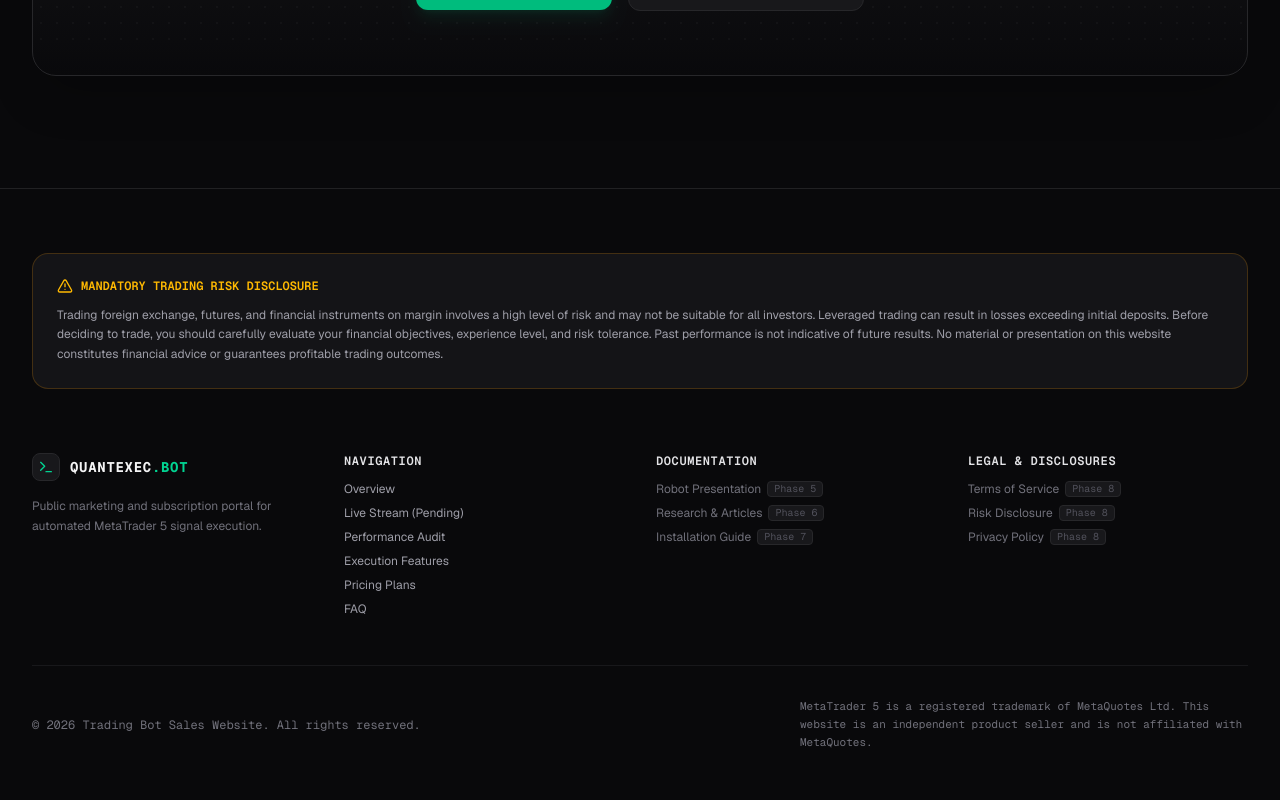
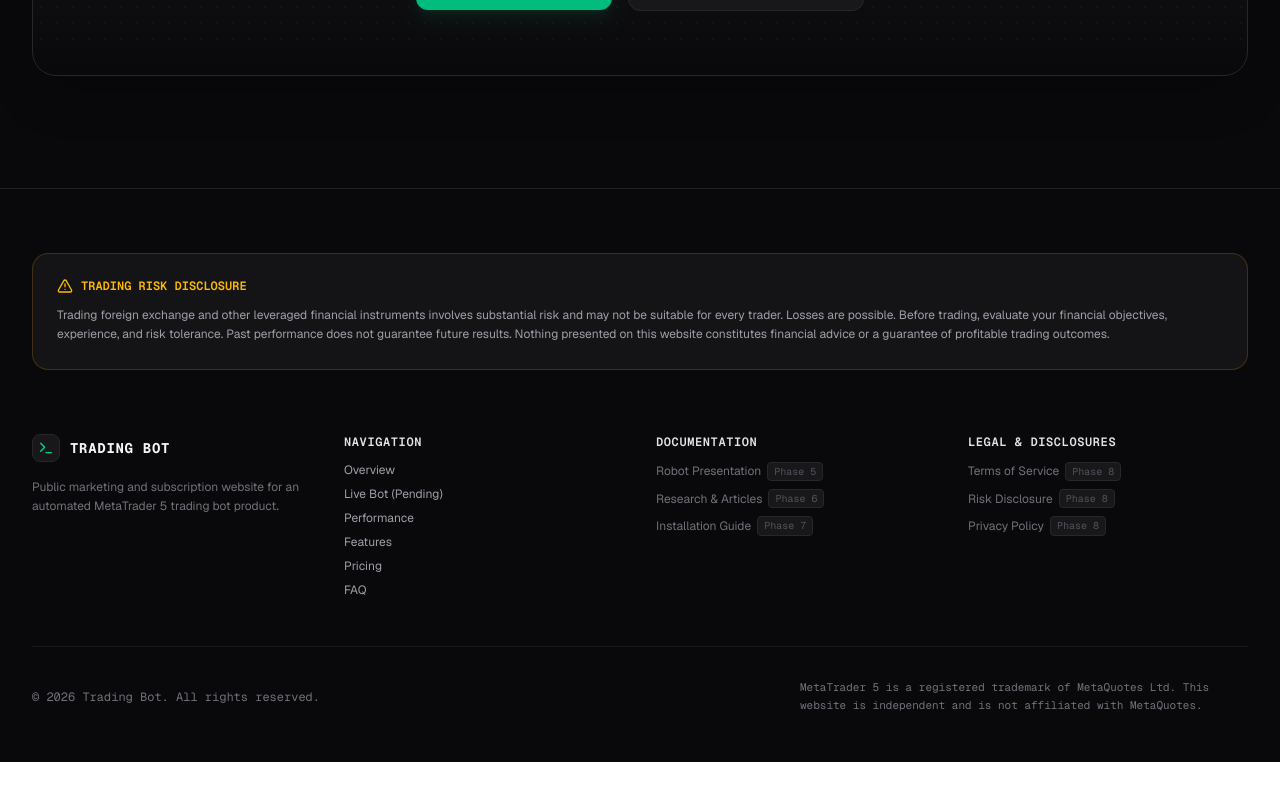
Before and after one commit to amirrezakhanipour/bot-website, a Next.js app: page / in a window 1280 px wide. Shown: the part 8848-9648 px from the top of the page. After the commit the page ends 9610 px from the top, so only its background shows below. Built offline with nearby package versions, Linux system fonts and the light colour scheme.

Commit message:
fix(phase2): remove unapproved footer branding

```diff
--- a/src/components/marketing/site-footer.tsx
+++ b/src/components/marketing/site-footer.tsx
@@ -5,111 +5,72 @@ export function SiteFooter() {
   return (
     <footer className="bg-zinc-950 border-t border-zinc-800/80 text-zinc-400 pt-16 pb-12">
       <div className="max-w-7xl mx-auto px-4 sm:px-6 lg:px-8 space-y-12">
-        {/* Prominent Trading Risk Disclosure Banner */}
         <div className="p-6 rounded-2xl bg-zinc-900/80 border border-amber-500/20 space-y-3">
           <div className="flex items-center gap-2 text-amber-400 text-xs font-mono font-semibold">
             <AlertTriangleIcon size={16} />
-            <span>MANDATORY TRADING RISK DISCLOSURE</span>
+            <span>TRADING RISK DISCLOSURE</span>
           </div>
           <p className="text-xs text-zinc-400 leading-relaxed font-sans">
-            Trading foreign exchange, futures, and financial instruments on margin involves a high level of risk and may not be suitable for all investors. Leveraged trading can result in losses exceeding initial deposits. Before deciding to trade, you should carefully evaluate your financial objectives, experience level, and risk tolerance. Past performance is not indicative of future results. No material or presentation on this website constitutes financial advice or guarantees profitable trading outcomes.
+            Trading foreign exchange and other leveraged financial instruments involves substantial risk and may not be suitable for every trader. Losses are possible. Before trading, evaluate your financial objectives, experience, and risk tolerance. Past performance does not guarantee future results. Nothing presented on this website constitutes financial advice or a guarantee of profitable trading outcomes.
           </p>
         </div>
 
-        {/* Footer Navigation Columns */}
         <div className="grid grid-cols-1 md:grid-cols-4 gap-8 pt-4">
-          {/* Brand Info */}
           <div className="space-y-4 md:col-span-1">
             <div className="flex items-center gap-2.5">
               <div className="w-7 h-7 rounded-lg bg-zinc-900 border border-zinc-800 flex items-center justify-center text-emerald-400">
                 <TerminalIcon size={16} />
               </div>
               <span className="text-sm font-bold tracking-wider text-zinc-100 uppercase font-mono">
-                QuantExec<span className="text-emerald-400">.bot</span>
+                Trading Bot
               </span>
             </div>
             <p className="text-xs text-zinc-500 leading-relaxed">
-              Public marketing and subscription portal for automated MetaTrader 5 signal execution.
+              Public marketing and subscription website for an automated MetaTrader 5 trading bot product.
             </p>
           </div>
 
-          {/* Column 1: Website Navigation */}
           <div className="space-y-3">
             <h4 className="text-xs font-mono font-semibold text-zinc-200 uppercase tracking-wider">
               Navigation
             </h4>
             <ul className="space-y-2 text-xs">
-              <li>
-                <a href="#hero" className="hover:text-zinc-100 transition-colors">Overview</a>
-              </li>
-              <li>
-                <a href="#live-bot" className="hover:text-zinc-100 transition-colors">Live Stream (Pending)</a>
-              </li>
-              <li>
-                <a href="#performance" className="hover:text-zinc-100 transition-colors">Performance Audit</a>
-              </li>
-              <li>
-                <a href="#features" className="hover:text-zinc-100 transition-colors">Execution Features</a>
-              </li>
-              <li>
-                <a href="#pricing" className="hover:text-zinc-100 transition-colors">Pricing Plans</a>
-              </li>
-              <li>
-                <a href="#faq" className="hover:text-zinc-100 transition-colors">FAQ</a>
-              </li>
+              <li><a href="#hero" className="hover:text-zinc-100 transition-colors">Overview</a></li>
+              <li><a href="#live-bot" className="hover:text-zinc-100 transition-colors">Live Bot (Pending)</a></li>
+              <li><a href="#performance" className="hover:text-zinc-100 transition-colors">Performance</a></li>
+              <li><a href="#features" className="hover:text-zinc-100 transition-colors">Features</a></li>
+              <li><a href="#pricing" className="hover:text-zinc-100 transition-colors">Pricing</a></li>
+              <li><a href="#faq" className="hover:text-zinc-100 transition-colors">FAQ</a></li>
             </ul>
           </div>
 
-          {/* Column 2: Documentation (Future Pages) */}
           <div className="space-y-3">
             <h4 className="text-xs font-mono font-semibold text-zinc-200 uppercase tracking-wider">
               Documentation
             </h4>
             <ul className="space-y-2 text-xs text-zinc-500">
-              <li className="flex items-center gap-1.5">
-                <span>Robot Presentation</span>
-                <span className="text-[10px] font-mono px-1.5 py-0.2 rounded bg-zinc-900 border border-zinc-800 text-zinc-600">Phase 5</span>
-              </li>
-              <li className="flex items-center gap-1.5">
-                <span>Research & Articles</span>
-                <span className="text-[10px] font-mono px-1.5 py-0.2 rounded bg-zinc-900 border border-zinc-800 text-zinc-600">Phase 6</span>
-              </li>
-              <li className="flex items-center gap-1.5">
-                <span>Installation Guide</span>
-                <span className="text-[10px] font-mono px-1.5 py-0.2 rounded bg-zinc-900 border border-zinc-800 text-zinc-600">Phase 7</span>
-              </li>
+              <li className="flex items-center gap-1.5"><span>Robot Presentation</span><span className="text-[10px] font-mono px-1.5 py-0.5 rounded bg-zinc-900 border border-zinc-800 text-zinc-600">Phase 5</span></li>
+              <li className="flex items-center gap-1.5"><span>Research & Articles</span><span className="text-[10px] font-mono px-1.5 py-0.5 rounded bg-zinc-900 border border-zinc-800 text-zinc-600">Phase 6</span></li>
+              <li className="flex items-center gap-1.5"><span>Installation Guide</span><span className="text-[10px] font-mono px-1.5 py-0.5 rounded bg-zinc-900 border border-zinc-800 text-zinc-600">Phase 7</span></li>
             </ul>
           </div>
 
-          {/* Column 3: Legal Disclosures (Future Pages) */}
           <div className="space-y-3">
             <h4 className="text-xs font-mono font-semibold text-zinc-200 uppercase tracking-wider">
               Legal & Disclosures
             </h4>
             <ul className="space-y-2 text-xs text-zinc-500">
-              <li className="flex items-center gap-1.5">
-                <span>Terms of Service</span>
-                <span className="text-[10px] font-mono px-1.5 py-0.2 rounded bg-zinc-900 border border-zinc-800 text-zinc-600">Phase 8</span>
-              </li>
-              <li className="flex items-center gap-1.5">
-                <span>Risk Disclosure</span>
-                <span className="text-[10px] font-mono px-1.5 py-0.2 rounded bg-zinc-900 border border-zinc-800 text-zinc-600">Phase 8</span>
-              </li>
-              <li className="flex items-center gap-1.5">
-                <span>Privacy Policy</span>
-                <span className="text-[10px] font-mono px-1.5 py-0.2 rounded bg-zinc-900 border border-zinc-800 text-zinc-600">Phase 8</span>
-              </li>
+              <li className="flex items-center gap-1.5"><span>Terms of Service</span><span className="text-[10px] font-mono px-1.5 py-0.5 rounded bg-zinc-900 border border-zinc-800 text-zinc-600">Phase 8</span></li>
+              <li className="flex items-center gap-1.5"><span>Risk Disclosure</span><span className="text-[10px] font-mono px-1.5 py-0.5 rounded bg-zinc-900 border border-zinc-800 text-zinc-600">Phase 8</span></li>
+              <li className="flex items-center gap-1.5"><span>Privacy Policy</span><span className="text-[10px] font-mono px-1.5 py-0.5 rounded bg-zinc-900 border border-zinc-800 text-zinc-600">Phase 8</span></li>
             </ul>
           </div>
         </div>
 
-        {/* Bottom Copyright & MT5 Trademark Disclaimer */}
         <div className="pt-8 border-t border-zinc-900 flex flex-col sm:flex-row items-center justify-between gap-4 text-xs font-mono text-zinc-500 text-center sm:text-left">
-          <div>
-            &copy; {new Date().getFullYear()} Trading Bot Sales Website. All rights reserved.
-          </div>
+          <div>&copy; {new Date().getFullYear()} Trading Bot. All rights reserved.</div>
           <div className="max-w-md text-[11px] leading-relaxed">
-            MetaTrader 5 is a registered trademark of MetaQuotes Ltd. This website is an independent product seller and is not affiliated with MetaQuotes.
+            MetaTrader 5 is a registered trademark of MetaQuotes Ltd. This website is independent and is not affiliated with MetaQuotes.
           </div>
         </div>
       </div>
```
